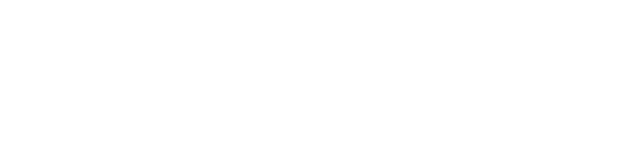
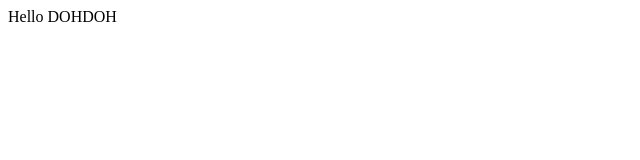
Before and after one commit to IRAOUI/iraoui.github.io, a plain HTML site: page index.html in a window 1280 px wide. Shown: the whole page, without its empty margins (0-640 px from the left). Drawn offline with Linux system fonts and the light colour scheme.

Commit message:
Update index.html

```diff
--- a/index.html
+++ b/index.html
@@ -2,4 +2,7 @@
   <head>
     <title>IRAOUI YOUSSEF </title>
   </head>
+  <body>
+    Hello DOHDOH
+  </body>
   </html>
```
